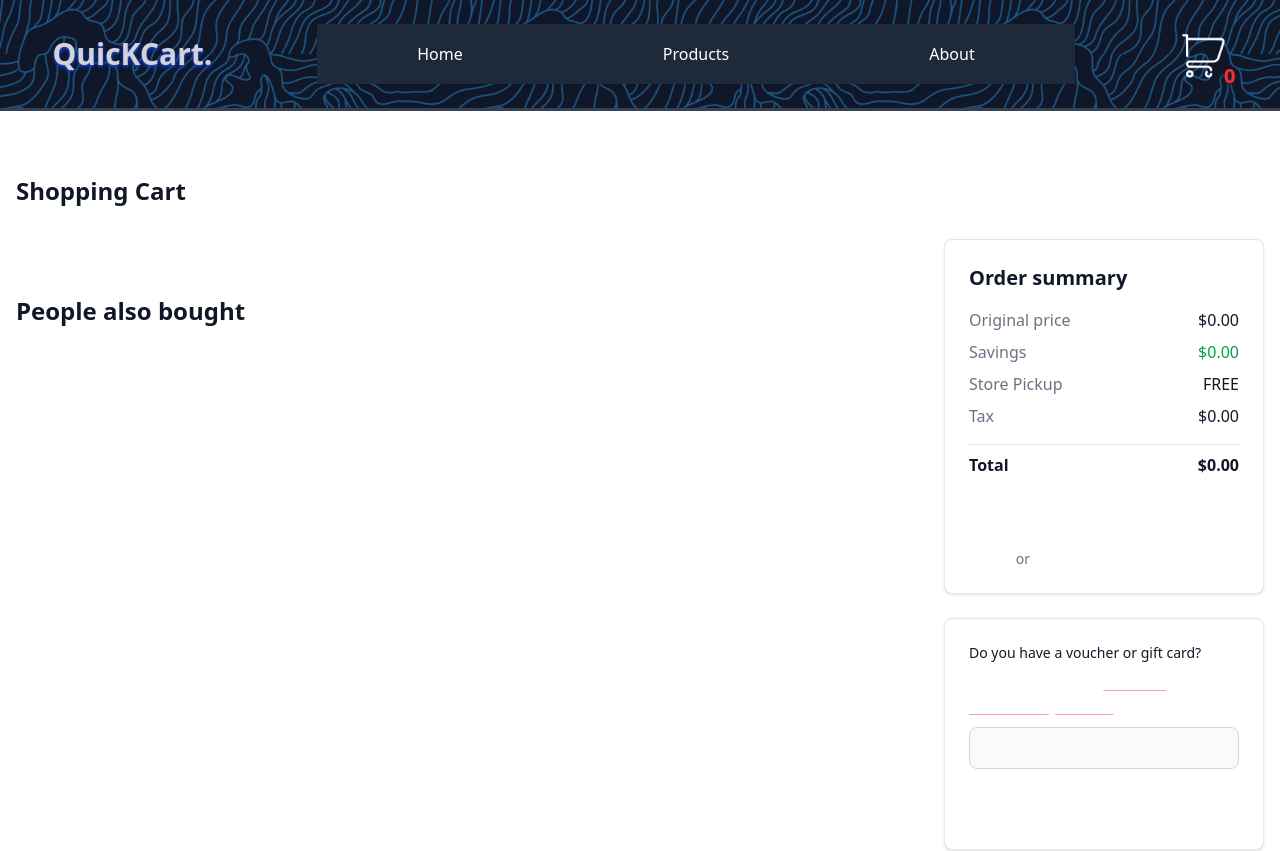
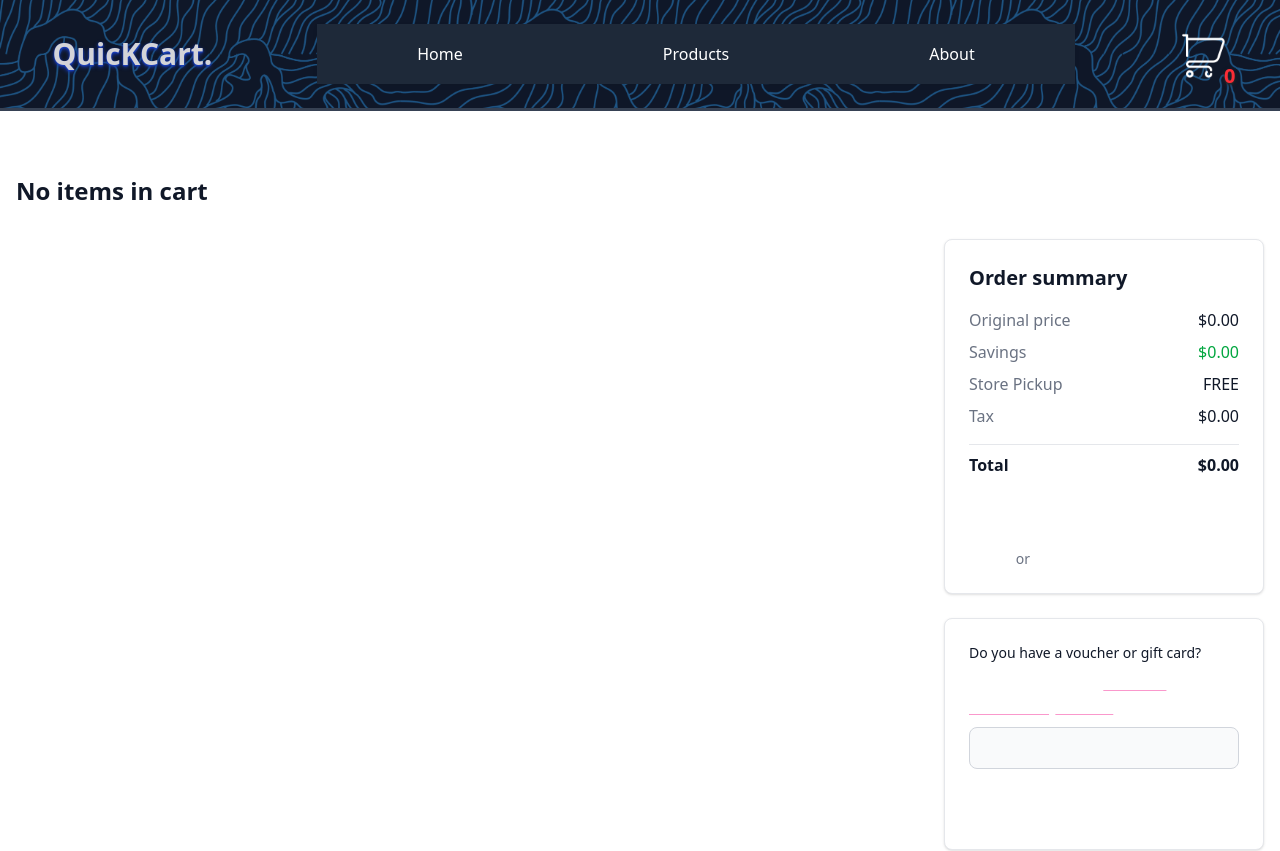
Before and after one commit to Piperski13/e-commerce-QuicKCart, a React (Vite) app: page /cart in a window 1280 px wide. Shown: the top 851 px of the page. Built offline with nearby package versions, Linux system fonts and the light colour scheme.

Commit message:
Cart page placeholders adjusted

```diff
--- a/src/components/CartPage.jsx
+++ b/src/components/CartPage.jsx
@@ -20,8 +20,8 @@ const CartPage = () => {
   };
 
   // Cart items and Recommendation start
-  let cartListItems = <p>No added items to the cart</p>;
-  let cartListItemsRecommended = <p>No recommendations</p>;
+  let cartListItems = false;
+  let cartListItemsRecommended = false;
 
   if (cart.length > 0) {
     const recommendedCategory = cart[0].productData.category;
@@ -86,7 +86,7 @@ const CartPage = () => {
       <section className="bg-white py-8 antialiased dark:bg-gray-900 md:py-16">
         <div className="mx-auto max-w-screen-xl px-4 2xl:px-0">
           <h2 className="text-xl font-semibold text-gray-900 dark:text-white sm:text-2xl">
-            Shopping Cart
+            {cartListItems ? "Shopping Cart" : "No items in cart"}
           </h2>
 
           <div className="mt-6 sm:mt-8 md:gap-6 lg:flex lg:items-start xl:gap-8">
@@ -96,7 +96,7 @@ const CartPage = () => {
 
               <div className="hidden xl:mt-8 xl:block">
                 <h3 className="text-2xl font-semibold text-gray-900 dark:text-white">
-                  People also bought
+                  {cartListItemsRecommended ? "People also bought" : ""}
                 </h3>
                 <div className="mt-6 grid grid-cols-3 gap-4 sm:mt-8">
                   {cartListItemsRecommended}
--- a/src/components/ProductCard.jsx
+++ b/src/components/ProductCard.jsx
@@ -7,6 +7,12 @@ import { addedToCartCheckmark } from "../utils/checkmark";
 
 const ProductCard = ({ product }) => {
   const { setCart } = useOutletContext();
+
+  //const [value, setValue] = useState(() => localStorage.getItem("key") || defaultValue);
+
+  //   useEffect(() => {
+  //   localStorage.setItem("key", value);
+  // }, [value]);
 
   const [checkmark, setCheckmark] = useState(false);
   const timeoutRef = useRef(null);
--- a/src/components/RootLayout.jsx
+++ b/src/components/RootLayout.jsx
@@ -4,7 +4,10 @@ import Header from "./Header";
 import Footer from "./Footer";
 
 const RootLayout = () => {
-  const [cart, setCart] = useState([]);
+  const [cart, setCart] = useState(() => {
+    const saved = localStorage.getItem("cart");
+    return saved ? JSON.parse(saved) : [];
+  });
   const [products, setProducts] = useState([]);
   return (
     <div className="flex flex-col min-h-screen">
```
